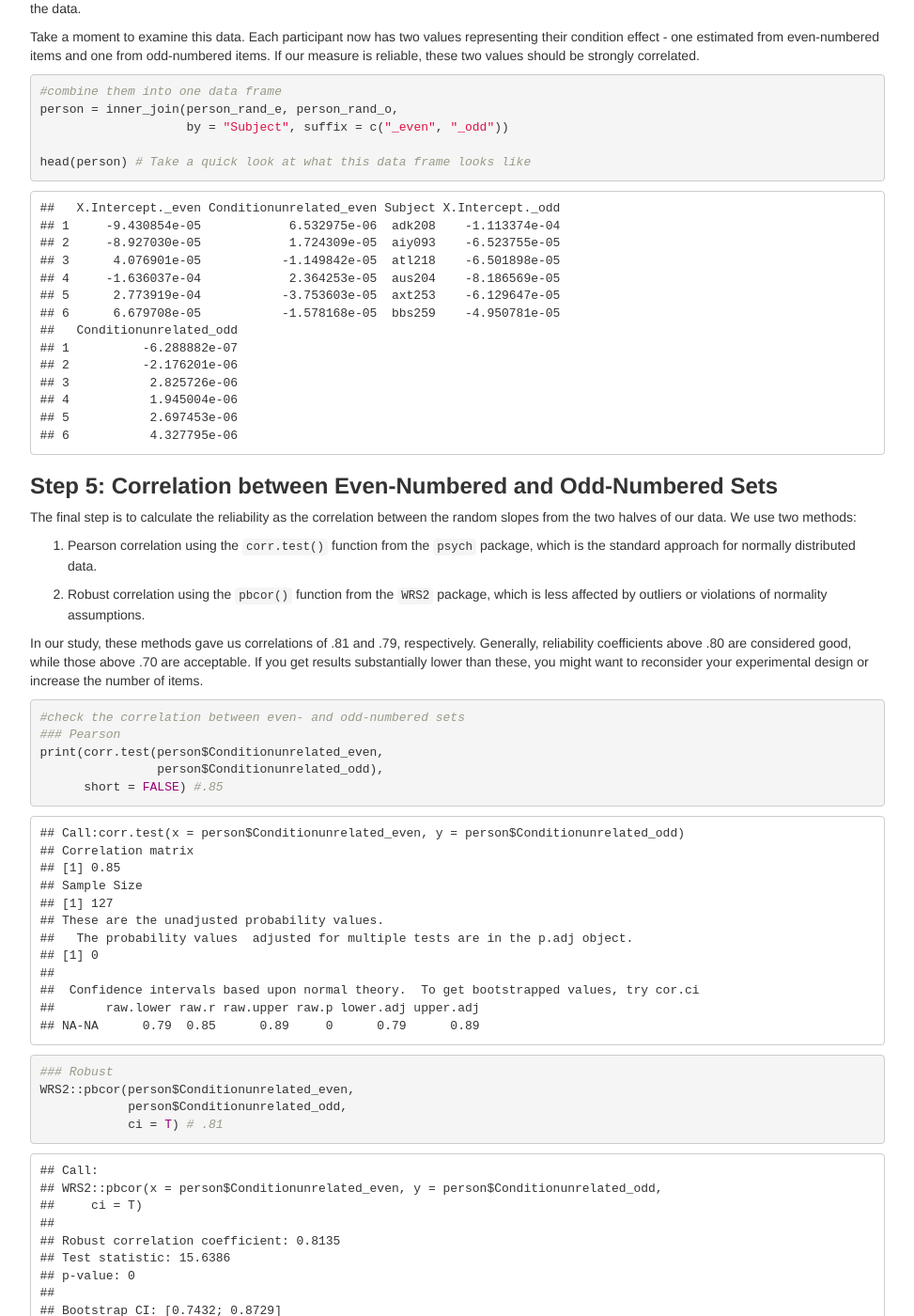
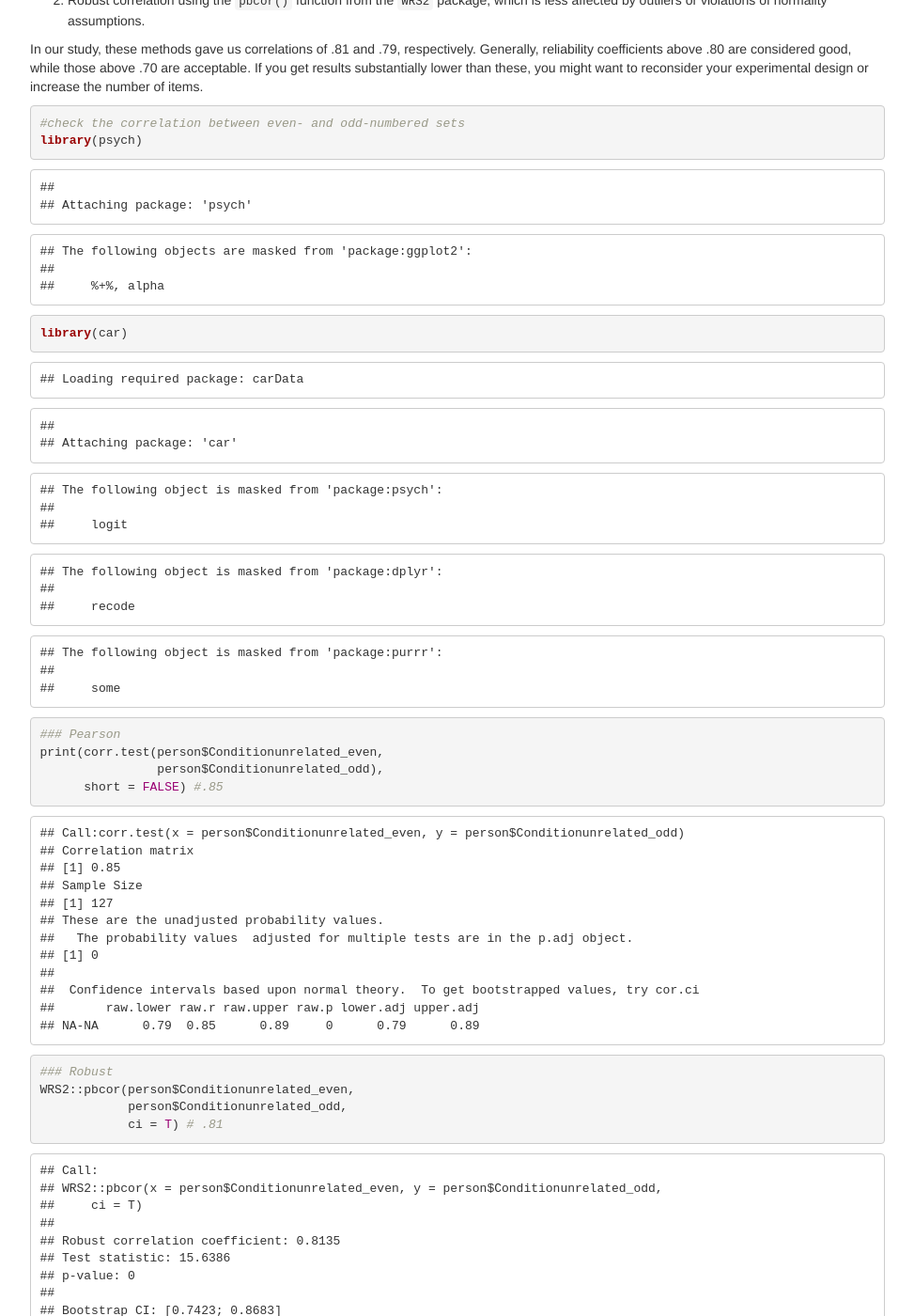
Before and after one commit to Zhiyijenny/Zhiyijenny.github.io, a Jekyll site: the page RandomSlopes.html, which Jekyll copies as it is, in a window 1280 px wide and 1400 px high, scrolled down 3975 px. Shown: the whole window at 94% size, without its empty margins (153-1126 px from the left). Built offline with Jekyll 4.4.1, drawn with Linux system fonts in a browser that asks for light colours; some of the changed text lies outside the part shown.

Commit message:
Updated RandomSlopes html file

```diff
--- a/RandomSlopes.html
+++ b/RandomSlopes.html
@@ -428,25 +428,6 @@ by 2, so <code>ItemNo %% 2 == 0</code> selects all even numbers.</p>
 <p>This splitting approach ensures that both halves contain a
 representative sample of items from throughout your experiment, which is
 important for a valid reliability assessment.</p>
-<pre class="r"><code>library(psych)</code></pre>
-<pre><code>##
-## Attaching package: &#39;psych&#39;</code></pre>
-<pre><code>## The following objects are masked from &#39;package:ggplot2&#39;:
-##
-##     %+%, alpha</code></pre>
-<pre class="r"><code>library(car)</code></pre>
-<pre><code>## Loading required package: carData</code></pre>
-<pre><code>##
-## Attaching package: &#39;car&#39;</code></pre>
-<pre><code>## The following object is masked from &#39;package:psych&#39;:
-##
-##     logit</code></pre>
-<pre><code>## The following object is masked from &#39;package:dplyr&#39;:
-##
-##     recode</code></pre>
-<pre><code>## The following object is masked from &#39;package:purrr&#39;:
-##
-##     some</code></pre>
 <pre class="r"><code># Split the data in to two halves for split-half reliability
 d$ItemNo = parse_number(d$ItemNo) # extracts numeric portions from strings
 
@@ -587,7 +568,26 @@ considered good, while those above .70 are acceptable. If you get
 results substantially lower than these, you might want to reconsider
 your experimental design or increase the number of items.</p>
 <pre class="r"><code>#check the correlation between even- and odd-numbered sets
-### Pearson
+library(psych)</code></pre>
+<pre><code>##
+## Attaching package: &#39;psych&#39;</code></pre>
+<pre><code>## The following objects are masked from &#39;package:ggplot2&#39;:
+##
+##     %+%, alpha</code></pre>
+<pre class="r"><code>library(car)</code></pre>
+<pre><code>## Loading required package: carData</code></pre>
+<pre><code>##
+## Attaching package: &#39;car&#39;</code></pre>
+<pre><code>## The following object is masked from &#39;package:psych&#39;:
+##
+##     logit</code></pre>
+<pre><code>## The following object is masked from &#39;package:dplyr&#39;:
+##
+##     recode</code></pre>
+<pre><code>## The following object is masked from &#39;package:purrr&#39;:
+##
+##     some</code></pre>
+<pre class="r"><code>### Pearson
 print(corr.test(person$Conditionunrelated_even,
                 person$Conditionunrelated_odd),
       short = FALSE) #.85</code></pre>
@@ -615,7 +615,7 @@ WRS2::pbcor(person$Conditionunrelated_even,
 ## Test statistic: 15.6386
 ## p-value: 0
 ##
-## Bootstrap CI: [0.7432; 0.8729]</code></pre>
+## Bootstrap CI: [0.7423; 0.8683]</code></pre>
 </div>
 </div>
 </div>
```
